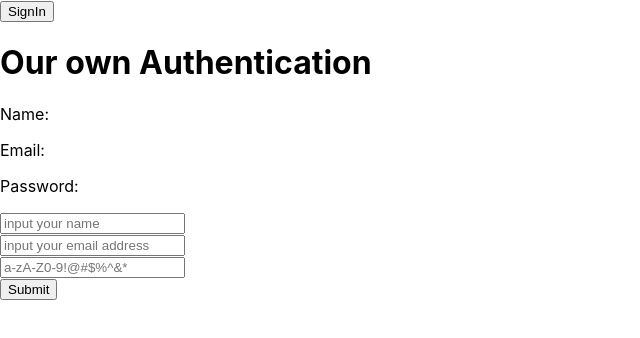
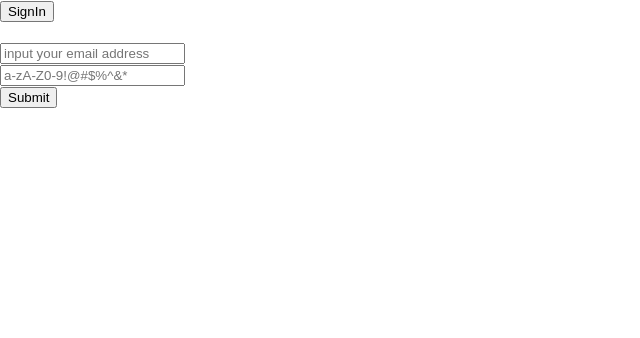
Before and after one commit to suparansharma/Practice_project, a React (Create React App) app in the folder fire-aurth/: page / in a window 1280 px wide. Shown: the top 338 px of the page, without its empty margins (0-640 px from the left). Built offline with nearby package versions, Linux system fonts and the light colour scheme.

Commit message:
using createUserWithEmailAndPassword for create new user

```diff
--- a/fire-aurth/src/App.js
+++ b/fire-aurth/src/App.js
@@ -4,7 +4,7 @@ import React, { useState } from 'react';
 import * as firebase from 'firebase/app';
 import "firebase/auth";
 import { initializeApp } from "firebase/app";
-import { getAuth,signInWithPopup,GoogleAuthProvider,signOut  } from "firebase/auth";
+import { getAuth,signInWithPopup,GoogleAuthProvider,signOut,signInWithEmailAndPassword,createUserWithEmailAndPassword  } from "firebase/auth";
 import firebaseConfig from './firebase.config';
 
 
@@ -48,7 +48,9 @@ function App() {
         isSignedIn:false,
         name:'',
         photo:'',
-        email:''
+        email:'',
+        error:'',
+        success:false
 
       }
       setUser(signedOutUser);
@@ -59,26 +61,52 @@ function App() {
     });
   }
 
-  const handleSubmit =()=>{
 
-  }
 
   const handleBlur =(e) =>{
-    let isFormValid = true;
+    let isFieldValid = true;
 
     if(e.target.name ==='email'){
-      isFormValid = /^\w+([\.-]?\w+)*@\w+([\.-]?\w+)*(\.\w{2,3})+$/.test(e.target.value);
+      isFieldValid = /\S+@\S+\.\S+/.test(e.target.value);
 
     }
     if(e.target.name ==='password'){
 
-      isFormValid = /^[a-zA-Z0-9!@#$%^&*]{6,16}$/.test(e.target.value);
+      isFieldValid = /^[a-zA-Z0-9!@#$%^&*]{6,16}$/.test(e.target.value);
     }
-    if(isFormValid){
+    if(isFieldValid){
       const newUserInfo = {...user};
       newUserInfo[e.target.name] = e.target.value;
       setUser(newUserInfo);
     }
+  }
+
+  const handleSubmit =(e)=>{
+
+    if(user.email && user.password){
+      console.log(user.email,user.password,"subbmit");
+      const auth = getAuth();
+      createUserWithEmailAndPassword(auth,user.email, user.password)
+  .then(res => {
+    const user = res.user;
+    console.log(res);
+    const newUserInfo ={...user};
+    newUserInfo.error = '';
+    newUserInfo.success = true;
+    setUser(newUserInfo);
+  })
+  .catch(error => {
+    // const errorCode = error.code;
+    // const errorMessage = error.message;
+    // console.log(errorCode,errorMessage);
+    const newUserInfo ={...user};
+    newUserInfo.error = error.message;
+    newUserInfo.success = false;
+    setUser(newUserInfo);
+    // ..
+  });
+    }
+    e.preventDefault();
   }
 
   return (
@@ -97,12 +125,12 @@ function App() {
      }
 
      <div>
-       <h1>Our own Authentication</h1>
+       {/* <h1>Our own Authentication</h1>
        <p>Name:{user.name}</p>
        <p>Email:{user.email}</p>
-       <p>Password:{user.password}</p>
+       <p>Password:{user.password}</p> */}
        <form onSubmit={handleSubmit}>
-         <input type="text" name="name" id="" onBlur={handleBlur} placeholder='input your name' required />
+         {/* <input type="text" name="name" id="" onBlur={handleBlur} placeholder='input your name' required /> */}
          <br />
          <input type="text" name="email" id="" onBlur={handleBlur} placeholder='input your email address' required/>
          <br />
@@ -110,6 +138,9 @@ function App() {
          <br />
          <input type="submit" value="Submit" />
        </form>
+
+       <p style={{ color:'red' }}>{user.error}</p>
+       {user.success && <p style={{ color:'green' }}>User Created Successfully</p>}
      </div>
    </div>
   );
```
